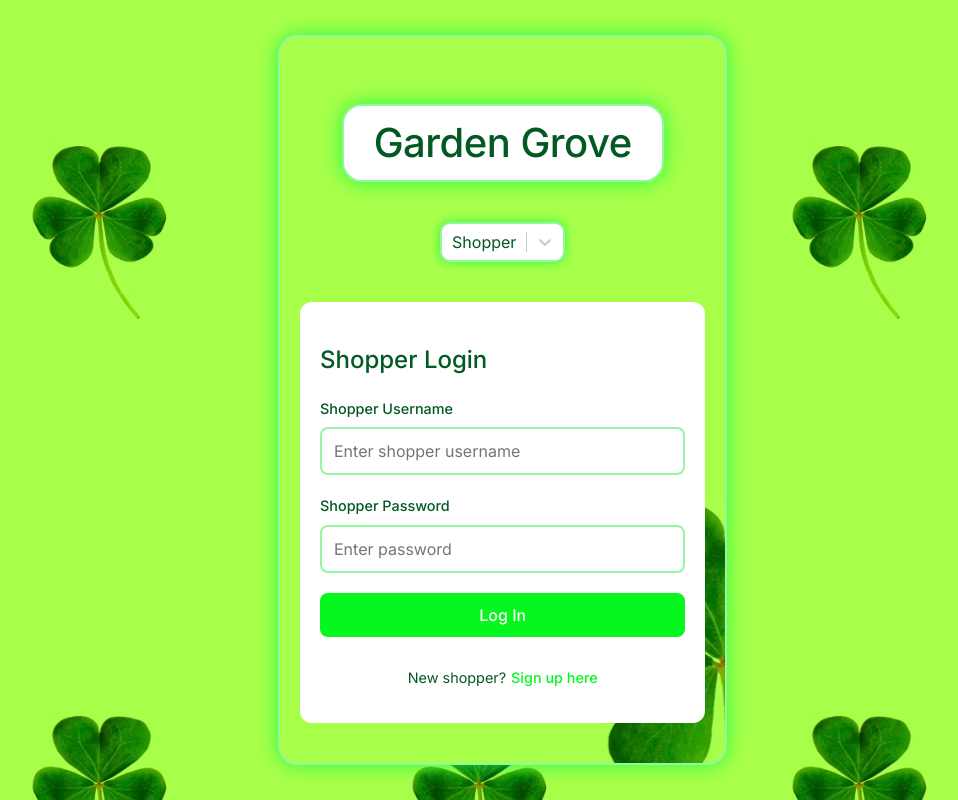
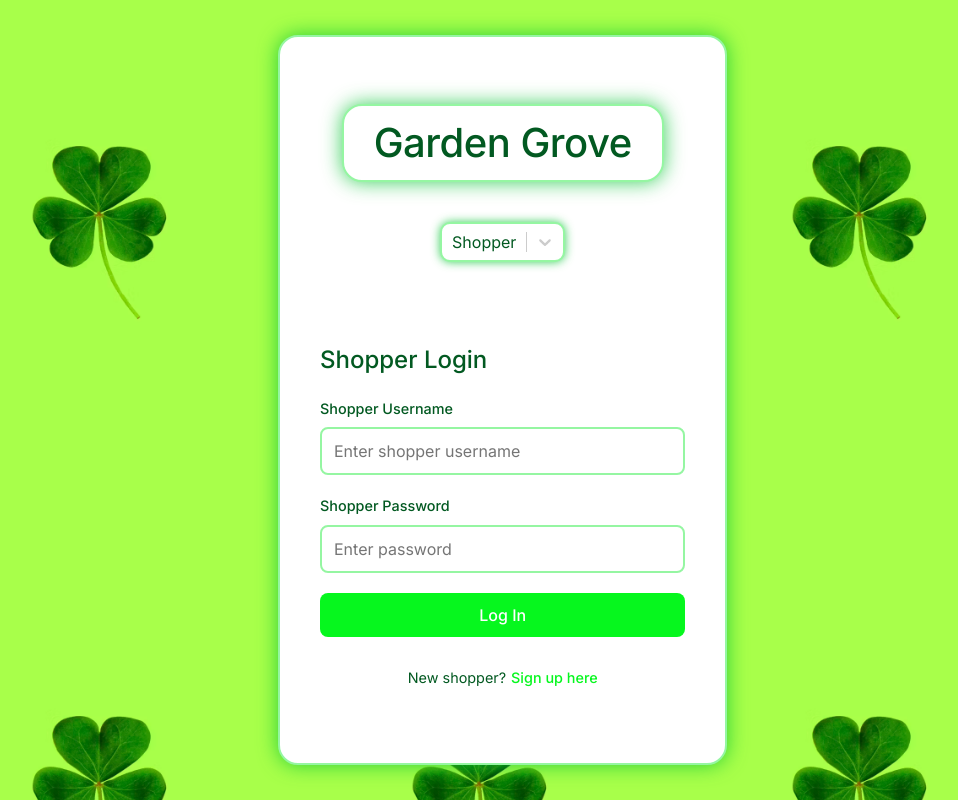
Before and after one commit to SeanieCodes/mall-app-frontend, a React (Vite) app: page / in a window 1280 px wide. Shown: the whole page, without its empty margins (159-1117 px from the left). Built offline with nearby package versions, Linux system fonts and the light colour scheme.

Commit message:
refactor: change css to remove clover image from app-container

```diff
--- a/src/App.css
+++ b/src/App.css
@@ -10,7 +10,7 @@
     --white: #ffffff;
     --gray: #f5f5f7;
     --shadow: rgba(0, 0, 0, 0.1);
-  --glow: rgba(7, 249, 64, 0.795);
+    --glow: rgba(8, 196, 52, 0.795);
 }
 
 * {
@@ -18,7 +18,7 @@
 }
 
 .app-container {
-  max-width: 800px;
+    max-width: 1200px;
     width: 90%;
     margin: 0 auto;
     padding: 40px;
@@ -60,7 +60,6 @@ body::before {
     bottom: 0;
     z-index: 0;
     background-color: rgba(255, 255, 255, 0);
-
 }
 
 h1 {
--- a/src/App.jsx
+++ b/src/App.jsx
@@ -4,24 +4,17 @@ import Dropdown from './components/Layout/Dropdown';
 import LoginForm from './components/Auth/LoginForm';
 import SignupForm from './components/Auth/SignupForm';
 import './App.css';
-import greenClover from './assets/GreenClover.png';
 
 const App = () => {
+    const [selectedType, setSelectedType] = useState('shopper');
 
-  const [selectedType, setSelectedType] = useState('shopper');
-
-  return (
-    <Router>
+    return (
+        <Router>
             <Routes>
                 <Route
                     path="/"
                     element={
-                      <div
-                      className="app-container"
-                      style={{
-                        backgroundImage: `url(${greenClover})`,
-                      }}
-                      >
+                        <div className="app-container">
                             <h1>Garden Grove</h1>
                             <Dropdown onTypeChange={setSelectedType} />
                             <LoginForm userType={selectedType} />
@@ -34,7 +27,7 @@ const App = () => {
                 />
             </Routes>
         </Router>
-  );
+    );
 };
 
 export default App;
--- a/src/components/Auth/LoginForm.css
+++ b/src/components/Auth/LoginForm.css
@@ -1,6 +1,6 @@
 .loginContainer {
     width: 100%;
-    max-width: 400px;
+    max-width: 500px;
     padding: 20px;
     border-radius: 12px;
     background-color: var(--white);
@@ -56,7 +56,7 @@
 }
 
 .errorMessage {
-    color: #07f126;
+    color: #ff3b30;
     font-size: 0.9rem;
     text-align: center;
 }
```
Lines whose indentation alone changed are shown as unchanged.
